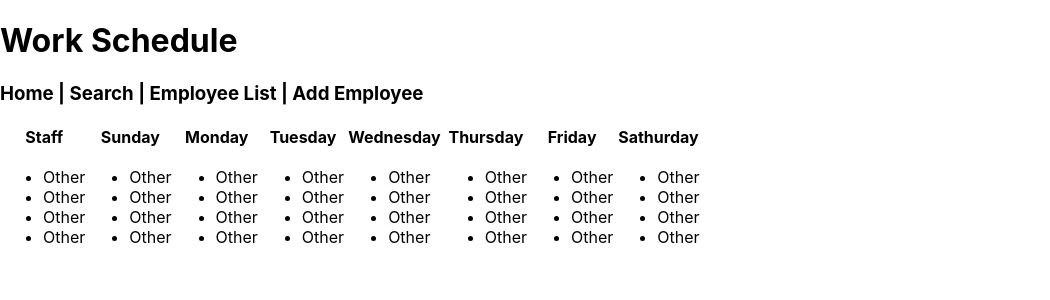
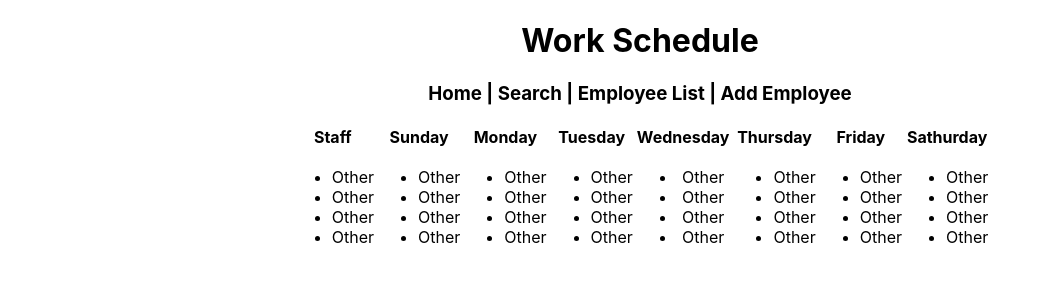
Before and after one commit to jsoto007/work-schedule, a React (Create React App) app: page / in a window 1280 px wide. Shown: the top 300 px of the page, without its empty margins (0-1050 px from the left). Built offline with nearby package versions, Linux system fonts and the light colour scheme.

Commit message:
added css for table

```diff
--- a/src/components/ScheduleCard.js
+++ b/src/components/ScheduleCard.js
@@ -4,7 +4,7 @@ function ScheduleCard() {
 
   return (
     <div class="grid-container">
-      <table>
+      <table className="table">
         <tr>
           <th>Staff</th>
           <th>Sunday</th>
--- a/src/index.css
+++ b/src/index.css
@@ -1,4 +1,5 @@
 body {
+  text-align: center;
   margin: 0;
   font-family: -apple-system, BlinkMacSystemFont, 'Segoe UI', 'Roboto', 'Oxygen',
     'Ubuntu', 'Cantarell', 'Fira Sans', 'Droid Sans', 'Helvetica Neue',
@@ -11,3 +12,8 @@ code {
   font-family: source-code-pro, Menlo, Monaco, Consolas, 'Courier New',
     monospace;
 }
+
+.table {
+  margin-left: auto;
+  margin-right: auto;
+}
```
